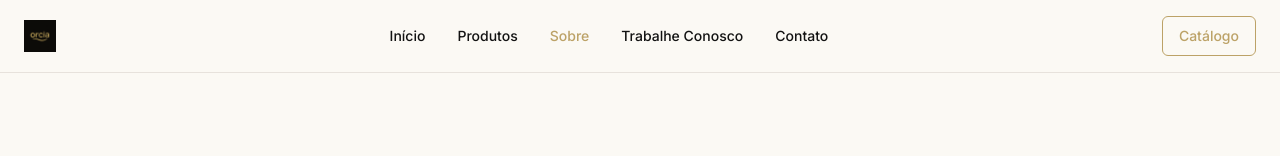
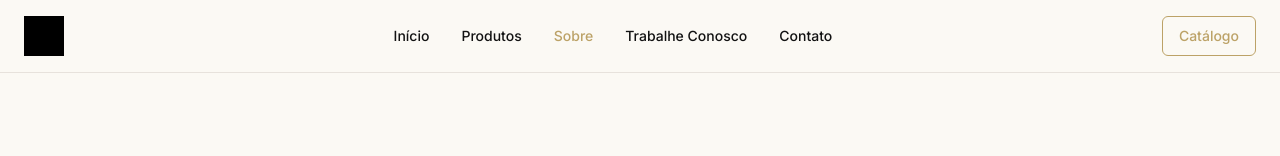
Before and after one commit to OrciaBR/orcia-studio-site, a React (Vite) app: page /sobre in a window 1280 px wide. Shown: the top 156 px of the page. Built offline with nearby package versions, Linux system fonts and the light colour scheme.

Commit message:
Ajustar logo no site
O logo não ficou bonito, ajustar a sua apresentação no site.

```diff
--- a/src/components/Layout.tsx
+++ b/src/components/Layout.tsx
@@ -17,7 +17,7 @@ const Layout = ({ children }: { children: React.ReactNode }) => {
               <img
                 src="/lovable-uploads/c2fbea39-0bd0-4fdd-9ea7-a5cdb9434323.png"
                 alt="Orcia Logo"
-                className="h-8 w-auto"
+                className="h-10 w-auto filter brightness-0 dark:brightness-100"
               />
             </Link>
 
@@ -97,7 +97,7 @@ const Layout = ({ children }: { children: React.ReactNode }) => {
                 <img
                   src="/lovable-uploads/c2fbea39-0bd0-4fdd-9ea7-a5cdb9434323.png"
                   alt="Orcia Logo"
-                  className="h-8 w-auto"
+                  className="h-10 w-auto"
                 />
               </div>
               <p className="font-inter text-sm text-primary-foreground/80 mb-4 max-w-md">
```
